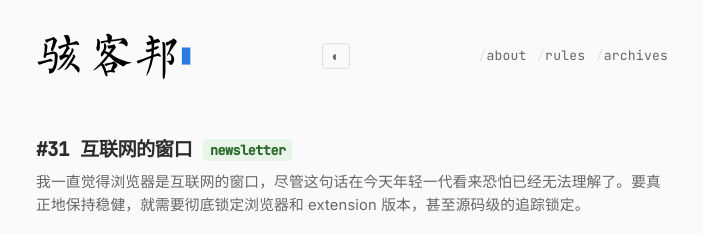
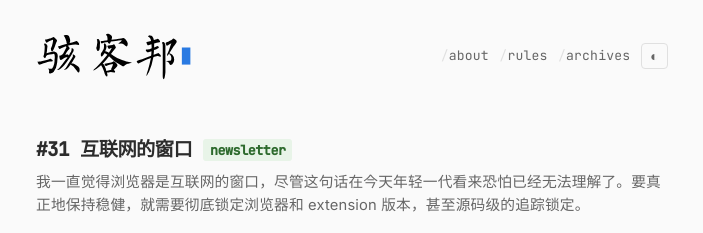
Before and after one commit to haikebangOrg/haikebang.com, a Jekyll site: the page built from index.html, in a window 1280 px wide. Shown: the top 233 px of the page, without its empty margins (288-991 px from the left). Built offline with Jekyll 4.4.1, drawn with Linux system fonts in a browser that asks for light colours; the list of posts is cut into pages by our own code.

Commit message:
Fix toggle position: end of nav on desktop, top-right on mobile

```diff
--- a/_layouts/default.html
+++ b/_layouts/default.html
@@ -9,16 +9,14 @@ layout: compress
 </head>
 <body>
 <header class="site-header">
-  <div class="header-top">
-    <div style="display:flex;align-items:center">
-      <a class="logo" href="/"><img src="/images/logo_2path.svg" /></a><span class="cursor-blink">▊</span>
-    </div>
-    <button class="theme-toggle" onclick="toggleTheme()" aria-label="Toggle theme">◐</button>
+  <div style="display:flex;align-items:center">
+    <a class="logo" href="/"><img src="/images/logo_2path.svg" /></a><span class="cursor-blink">▊</span>
   </div>
   <nav class="site-nav">
     <a href="/about.html">about</a>
     <a href="/rules.html">rules</a>
     <a href="/archives.html">archives</a>
+    <button class="theme-toggle" onclick="toggleTheme()" aria-label="Toggle theme">◐</button>
   </nav>
 </header>
 <div class="post-content">
--- a/css/style.css
+++ b/css/style.css
@@ -56,10 +56,7 @@ body {
   display: flex;
   align-items: center;
   justify-content: space-between;
-}
-
-.header-top {
-  display: contents;
+  position: relative;
 }
 
 .logo {
@@ -326,18 +323,18 @@ mark {
   .site-header {
     padding: 0 1em;
     flex-direction: column;
-    align-items: stretch;
+    align-items: flex-start;
     gap: 0.5em;
     margin-top: 1.2em;
-  }
-  .header-top {
-    display: flex;
-    align-items: center;
-    justify-content: space-between;
   }
   .site-nav {
     gap: 0.5em;
     font-size: 0.78em;
+  }
+  .theme-toggle {
+    position: absolute;
+    top: 0;
+    right: 1em;
   }
   .cursor-blink { display: none; }
   .post-title { font-size: 1.4em; }
```
Also changed, not shown: _layouts/post.html (+3 -5 lines).
